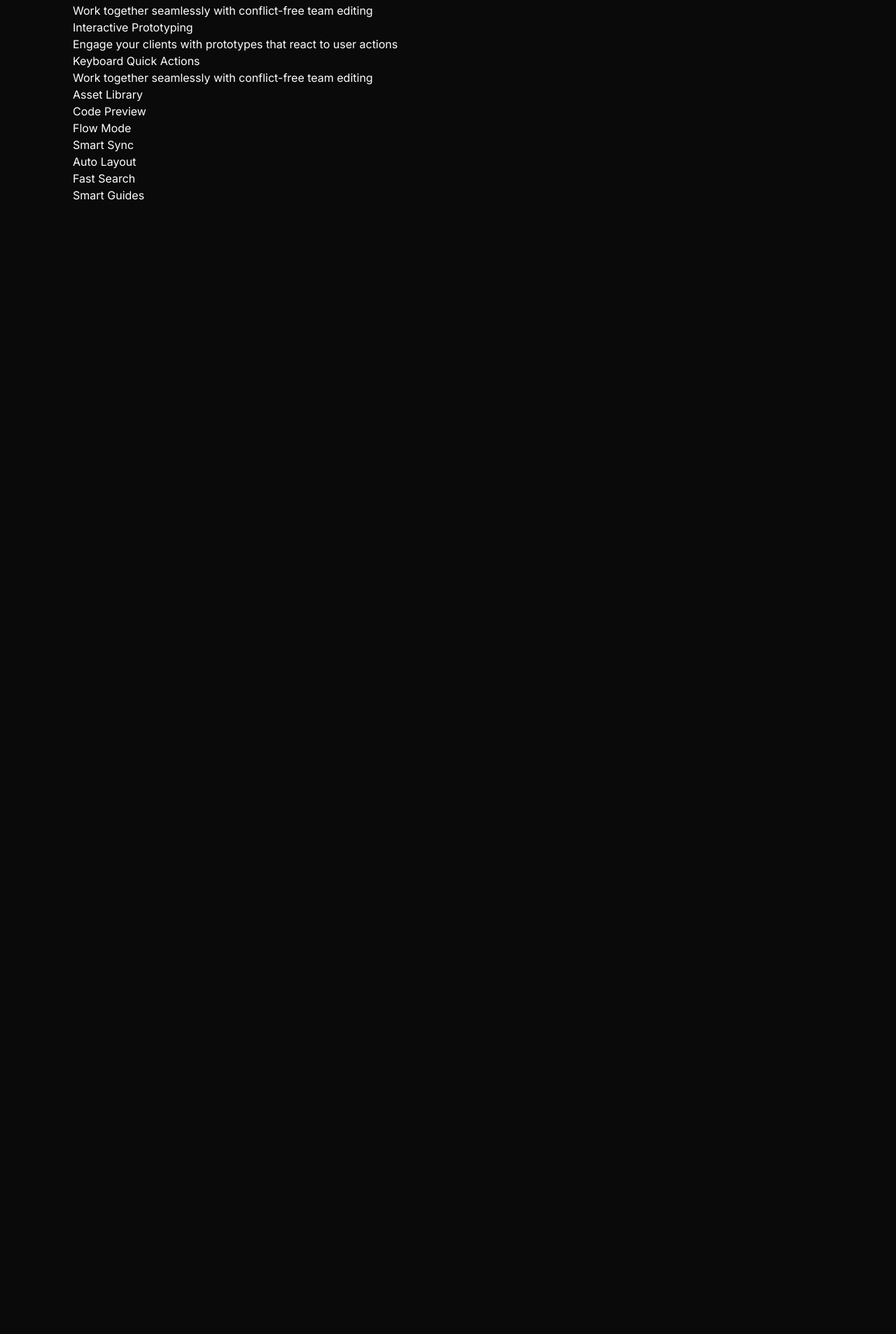
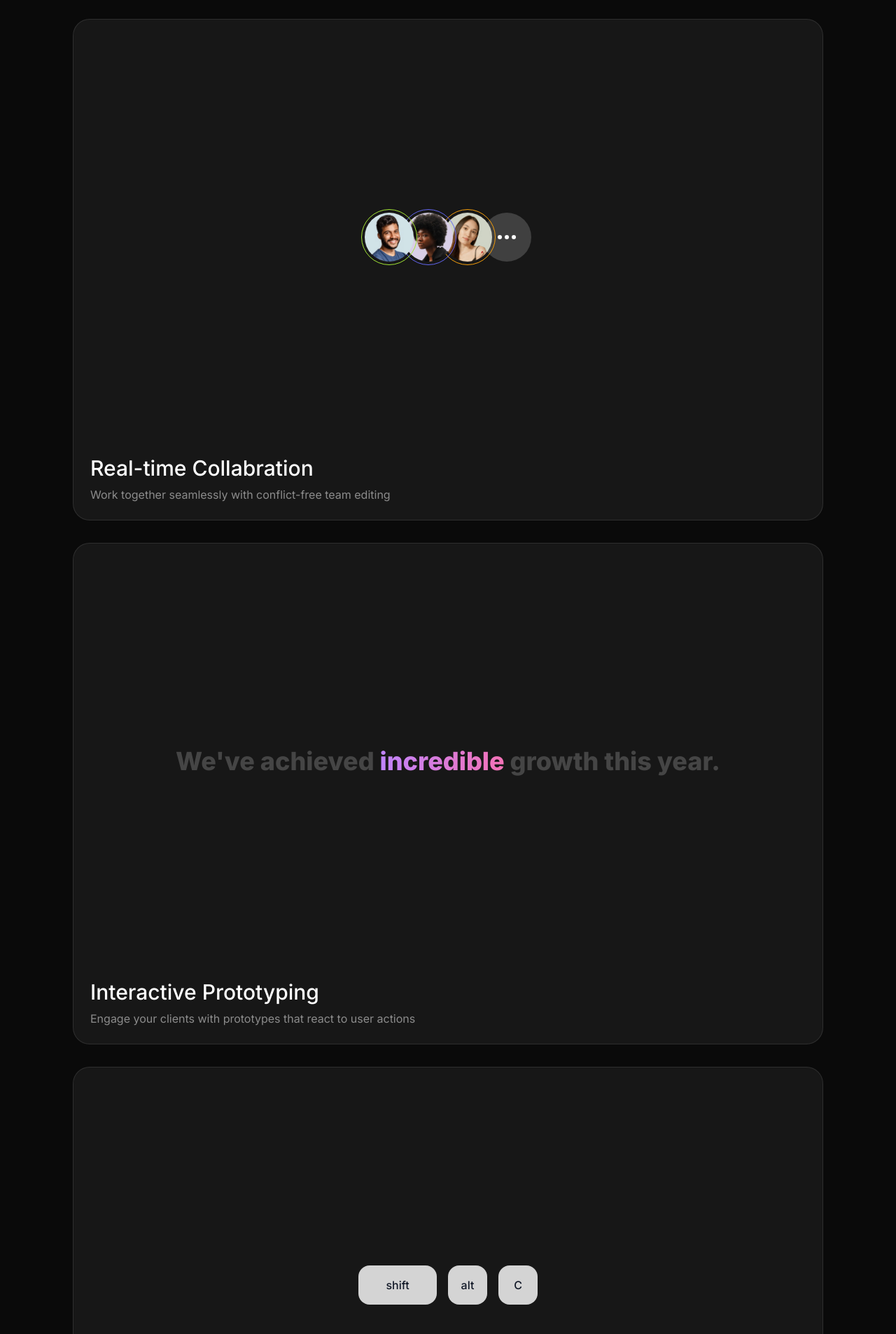
Before and after one commit to NatnaelDemelash/Layers-Clone-, a Next.js app: page / in a window 1280 px wide. Shown: the part 2273-4180 px from the top of the page at 70% size. Before the commit the page ends 2660 px from the top, so only its background shows below. Built offline with nearby package versions, Linux system fonts and the light colour scheme.

Commit message:
wrapping card section for feature section

```diff
--- /dev/null
+++ b/src/components/Avatar.tsx
@@ -0,0 +1,17 @@
+import { HTMLAttributes } from "react";
+import { twMerge } from "tailwind-merge";
+
+export default function Avatar(props: HTMLAttributes<HTMLDivElement>) {
+  const { className, children, ...otherProps } = props;
+  return (
+    <div
+      className={twMerge(
+        "size-20 rounded-full border border-lime-400 p-1",
+        className
+      )}
+      {...otherProps}
+    >
+      {children}
+    </div>
+  );
+}
--- a/src/components/FeatureCard.tsx
+++ b/src/components/FeatureCard.tsx
@@ -6,11 +6,11 @@
   const { children, title, description } = props;
 
   return (
-    <div>
-      <div>{children}</div>
+    <div className="bg-neutral-900 border border-white/10 p-6 rounded-3xl">
+      <div className="aspect-video">{children}</div>
       <div>
-        <h3>{title}</h3>
-        <p>{description}</p>
+        <h3 className="text-3xl font-medium mt-6">{title}</h3>
+        <p className="text-white/50 mt-2">{description}</p>
       </div>
     </div>
   );
--- /dev/null
+++ b/src/components/Key.tsx
@@ -0,0 +1,18 @@
+import { HTMLAttributes } from "react";
+import { twMerge } from "tailwind-merge";
+
+export default function Key(props: HTMLAttributes<HTMLDivElement>) {
+  const { className, children, ...otherProps } = props;
+
+  return (
+    <div
+      className={twMerge(
+        "size-14 bg-neutral-300 text-gray-900 rounded-2xl font-medium inline-flex justify-center items-center",
+        className
+      )}
+      {...otherProps}
+    >
+      {children}
+    </div>
+  );
+}
--- a/src/sections/Features.tsx
+++ b/src/sections/Features.tsx
@@ -1,6 +1,12 @@
 import FeatureCard from "@/components/FeatureCard";
 import Tags from "@/components/Tags";
-import { div } from "framer-motion/client";
+import avatar1 from "@/assets/images/avatar-ashwin-santiago.jpg";
+import avatar2 from "@/assets/images/avatar-lula-meyers.jpg";
+import avatar3 from "@/assets/images/avatar-florence-shaw.jpg";
+import Avatar from "@/components/Avatar";
+import Image from "next/image";
+import { span } from "framer-motion/client";
+import Key from "@/components/Key";
 
 const features = [
   "Asset Library",
@@ -23,24 +29,59 @@
           Where Power Meets <span className="text-lime-400">Simplicity</span>
         </h2>
 
-        <div>
+        <div className="mt-12 grid grid-cols-1 gap-8">
           {/* Feature Cards */}
           <FeatureCard
             title="Real-time Collabration"
             description="Work together seamlessly with conflict-free team editing"
-          ></FeatureCard>
+          >
+            <div className="aspect-video flex items-center justify-center">
+              <Avatar className="z-40">
+                <Image src={avatar1} alt="Avatar 1" className="rounded-full" />
+              </Avatar>
+              <Avatar className="-ml-6 border-indigo-500 z-30">
+                <Image src={avatar2} alt="Avatar 2" className="rounded-full" />
+              </Avatar>
+              <Avatar className="-ml-6 border-amber-500 z-20">
+                <Image src={avatar3} alt="Avatar 3" className="rounded-full" />
+              </Avatar>
+              <Avatar className="-ml-6 border-transparent">
+                <div className="size-full bg-neutral-700 rounded-full inline-flex justify-center items-center gap-1">
+                  {Array.from({ length: 3 }).map((_, i) => (
+                    <span className="size-1.5 bg-white rounded-full inline-flex"></span>
+                  ))}
+                </div>
+              </Avatar>
+            </div>
+          </FeatureCard>
 
           <FeatureCard
             title="Interactive Prototyping"
             description="Engage your clients with prototypes that react to user actions"
-          ></FeatureCard>
+          >
+            <div className="aspect-video flex items-center justify-center">
+              <p className="text-4xl font-extrabold text-white/20 text-center">
+                We've achieved{" "}
+                <span className="bg-gradient-to-r from-purple-400 to-pink-400 bg-clip-text text-transparent">
+                  incredible
+                </span>{" "}
+                growth this year.
+              </p>
+            </div>
+          </FeatureCard>
 
           <FeatureCard
             title="Keyboard Quick Actions"
             description="Work together seamlessly with conflict-free team editing"
-          ></FeatureCard>
+          >
+            <div className="aspect-video flex justify-center items-center gap-4">
+              <Key className="w-28">shift</Key>
+              <Key>alt</Key>
+              <Key>C</Key>
+            </div>
+          </FeatureCard>
         </div>
-        <div>
+        <div className="mt-8">
           {features.map((feature) => (
             <div key={feature}>
               <span></span>
```
